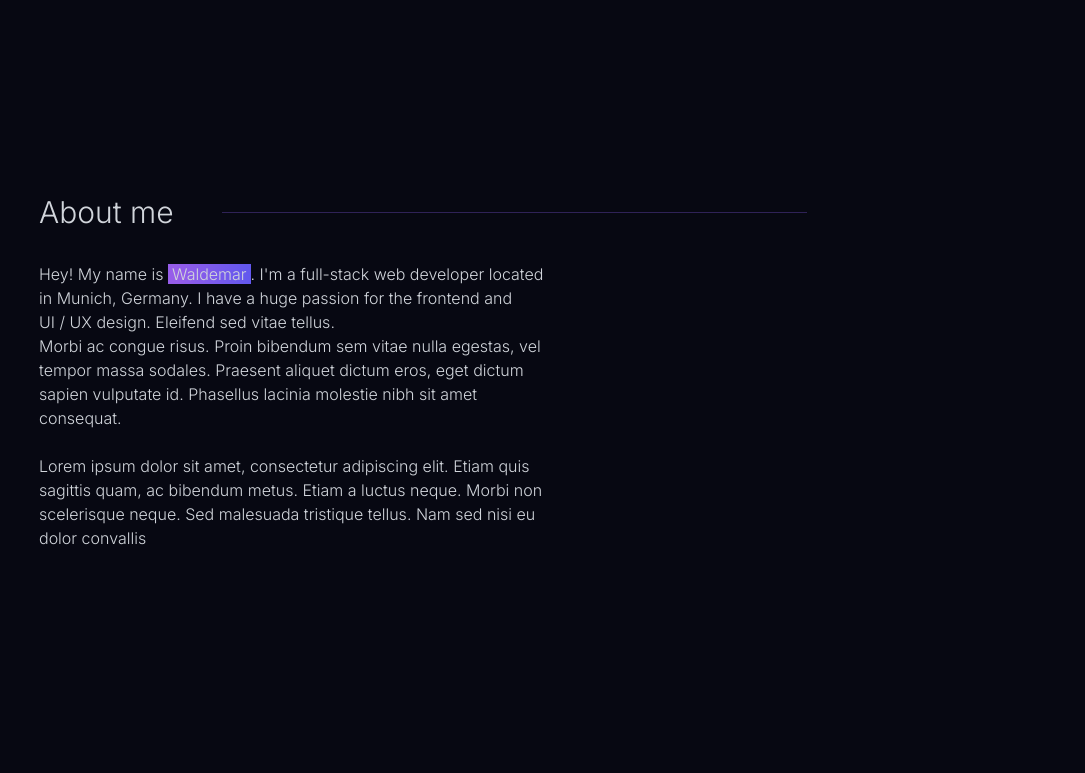
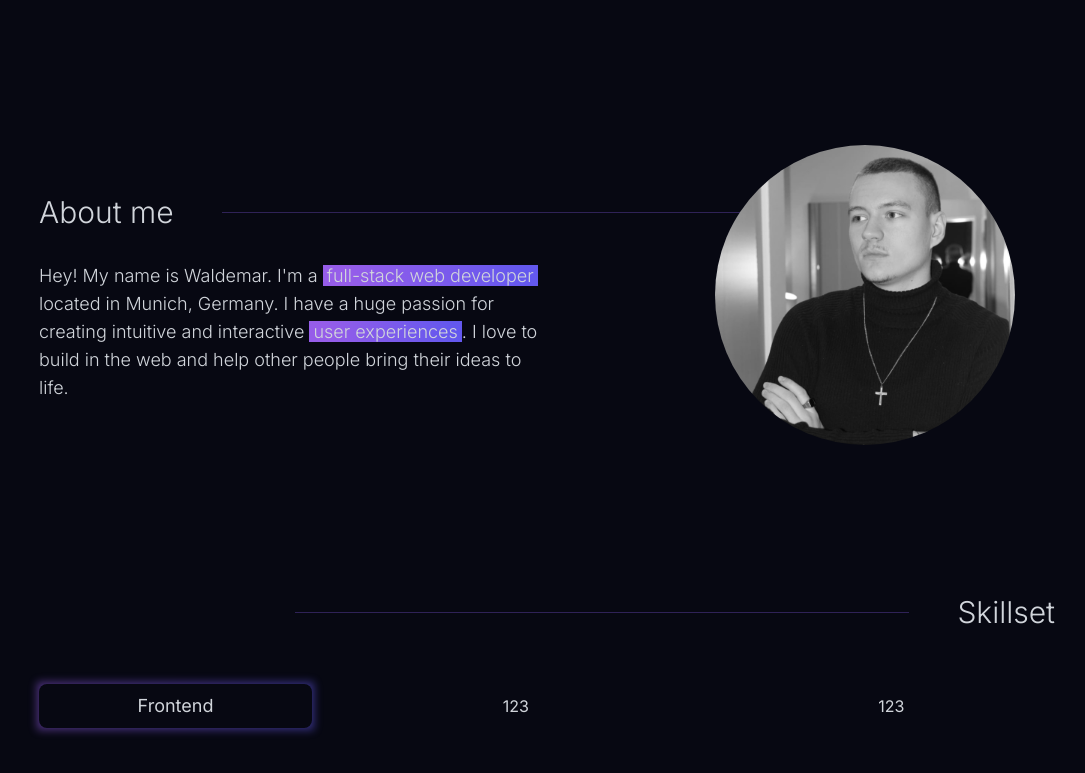
Before and after one commit to walde-dev/walde-portfolio, a Next.js app: page / in a window 1280 px wide. Shown: the part 794-1567 px from the top of the page, without its empty margins (89-1174 px from the left). Built offline with nearby package versions, Linux system fonts and the light colour scheme.

Commit message:
add skillsection (wip)

```diff
--- a/src/pages/index.tsx
+++ b/src/pages/index.tsx
@@ -1,10 +1,11 @@
 import type { NextPage } from "next";
+import Image from "next/image";
 
 const Home: NextPage = () => {
   return (
     <div className="flex w-full max-w-5xl flex-1 flex-col pb-[1000px]">
-      <div className="flex md:h-screen h-full flex-col justify-between ">
-        <div className="md:mt-40 mt-12 w-full text-left">
+      <div className="flex h-full flex-col justify-between md:h-screen ">
+        <div className="mt-12 w-full text-left md:mt-40">
           <span className="flex-nowrap text-xl font-extralight">
             Hi, my name is
           </span>
@@ -42,49 +43,96 @@ const Home: NextPage = () => {
         </div>
         {/** animated scroll indicator */}
         <a href="#aboutme" className="">
-          <div className=" group mt-12 md:mt-0 md:mb-24 flex flex-col items-center justify-center gap-4">
+          <div className=" group mt-12 flex flex-col items-center justify-center gap-4 md:mt-0 md:mb-24">
             <span className="font-light uppercase tracking-widest">Scroll</span>
             <div className="mx-auto h-[48px] border-l border-violet-500 transition-all duration-300 ease-in-out group-hover:h-[128px]" />
           </div>
         </a>
       </div>
-      {/* About me */}
+      <div className="mt-[128px] flex flex-col gap-48">
+        <AboutMe />
+        <Skillset />
+      </div>
+    </div>
+  );
+};
+
+export default Home;
+
+function AboutMe() {
+  return (
     <div
       id="aboutme"
-        className="mt-[128px] flex scroll-m-20 md:scroll-m-8 flex-col justify-center"
+      className="relative flex  flex-col justify-center md:scroll-m-20"
     >
+      <div className="absolute right-12">
+        <Image
+          src="/images/walde_portrait.jpeg"
+          alt="Waldemar Panin"
+          width={300}
+          height={300}
+          className="rounded-full"
+        />
+      </div>
       <div className="flex flex-row items-center md:w-3/4">
         <span className="min-w-fit text-right text-xl font-light md:text-3xl">
           About me
         </span>
         <hr className="ml-12 w-4/5 border-violet-500/30" />
       </div>
-        <div className="mt-8 text-left font-light md:w-1/2">
+      <div className="mt-8 text-left text-lg font-light md:w-1/2">
         <p>
-            Hey! My name is <span className="gradient-bg px-1">Waldemar</span>.
-            I&apos;m a full-stack web developer located in Munich, Germany. I
-            have a huge passion for the frontend and{" "}
-            <span className="whitespace-nowrap">
-              UI / UX design. Eleifend sed vitae tellus.
-            </span>
-          </p>
-          <p>
-            Morbi ac congue risus. Proin bibendum sem vitae nulla egestas, vel
-            tempor massa sodales. Praesent aliquet dictum eros, eget dictum
-            sapien vulputate id. Phasellus lacinia molestie nibh sit amet
-            consequat.
-          </p>
-          <br />
-          <p>
-            Lorem ipsum dolor sit amet, consectetur adipiscing elit. Etiam quis
-            sagittis quam, ac bibendum metus. Etiam a luctus neque. Morbi non
-            scelerisque neque. Sed malesuada tristique tellus. Nam sed nisi eu
-            dolor convallis
+          Hey! My name is Waldemar. I&apos;m a{" "}
+          <span className="gradient-bg px-1">full-stack web developer</span>{" "}
+          located in Munich, Germany. I have a huge passion for creating
+          intuitive and interactive{" "}
+          <span className="gradient-bg px-1">user experiences</span>. I love to
+          build in the web and help other people bring their ideas to life.
         </p>
       </div>
     </div>
+  );
+}
+
+function Skillset() {
+  function Skill({ name, icon }: { name: string; icon: string }) {
+    return (
+      <div className="flex flex-col items-center gap-4">
+        <div className="flex h-20 w-20 flex-col items-center justify-center rounded-full bg-violet-500/10">
+          <Image
+            src={`/images/icons/${icon}.svg`}
+            alt={name}
+            width={40}
+            height={40}
+          />
+        </div>
+        <span className="text-lg font-light">{name}</span>
       </div>
     );
-};
+  }
 
-export default Home;
+  return (
+    <div
+      id="skills"
+      className="relative flex flex-col items-end justify-center md:scroll-m-20"
+    >
+      <div className="flex flex-row items-center md:w-3/4">
+        <hr className="mr-12 w-4/5 border-violet-500/30" />
+        <span className="min-w-fit text-right text-xl font-light md:text-3xl">
+          Skillset
+        </span>
+      </div>
+      <div className="mt-12 flex w-full flex-row items-center justify-center gap-8">
+        {/** Design */}
+        <div className="relative flex flex-col w-full  rounded-lg ">
+          <div className="-inset-0.5 opacity-50 absolute gradient blur-sm" />
+          <div className="relative bg-[hsl(238,43%,5%)] rounded-lg py-2 px-5 text-lg">Frontend</div>
+        </div>
+        {/** Frontend */}
+        <div className="flex flex-col w-full rounded-lg py-4 px-12">123</div>
+        {/** Backend */}
+        <div className="flex flex-col w-full rounded-lg py-4 px-12">123</div>
+      </div>
+    </div>
+  );
+}
```
Also changed, not shown: public/images/walde_portrait.jpeg (added). Lines whose indentation alone changed are shown as unchanged.
